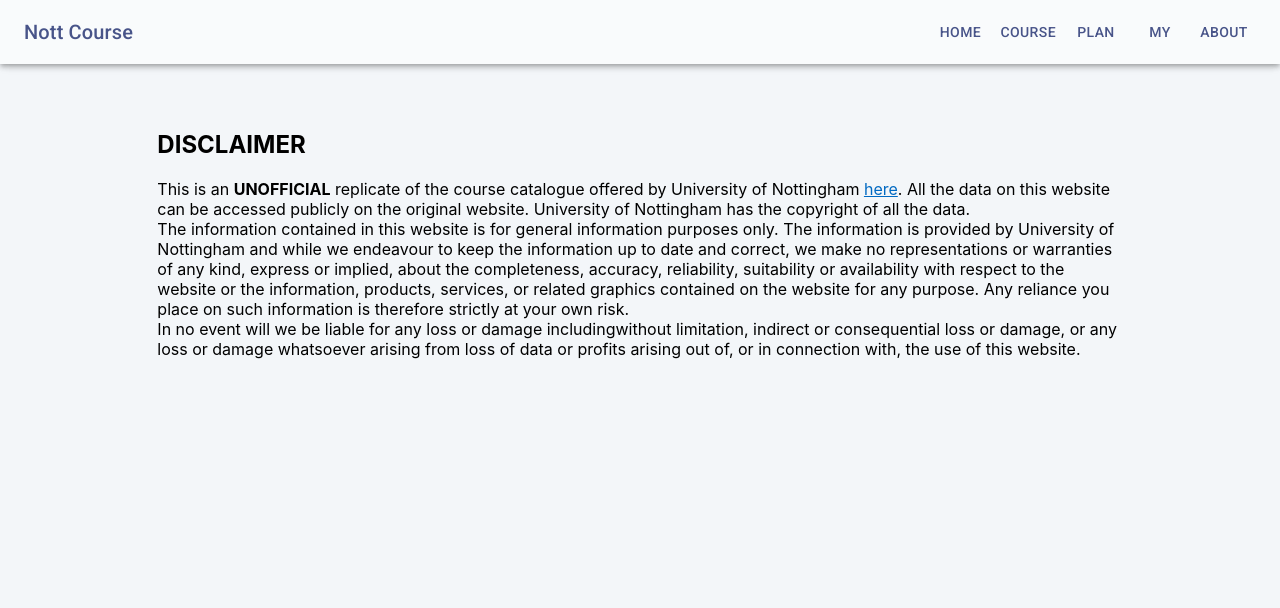
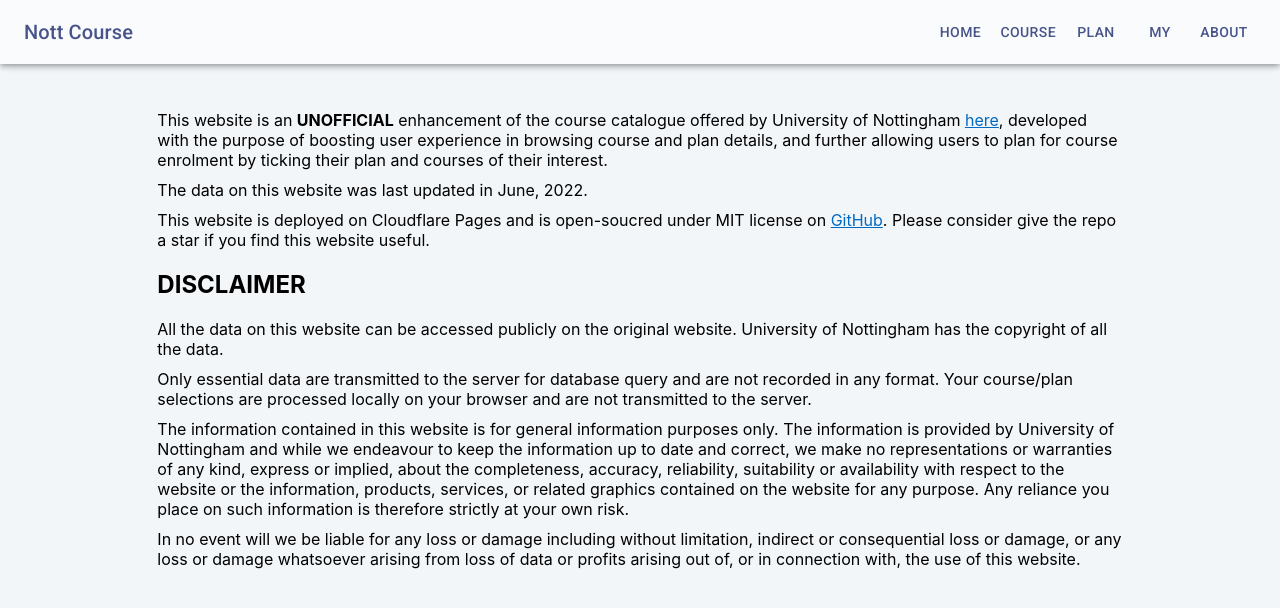
Before and after one commit to EricWay1024/nott-course, a React (Create React App) app: page /about in a window 1280 px wide. Shown: the top 608 px of the page. Built offline with nearby package versions, Linux system fonts and the light colour scheme.

Commit message:
Update about

```diff
--- a/src/About/About.jsx
+++ b/src/About/About.jsx
@@ -3,19 +3,38 @@
 function About() {
   return (
     <div className="about-page-wrapper">
-      <h2>DISCLAIMER</h2>
       <p>
-        This is an
+        This website is an
         {' '}
         <b>UNOFFICIAL</b>
         {' '}
-        replicate of the course catalogue offered by University of Nottingham
+        enhancement of the course catalogue offered by University of Nottingham
         {' '}
         <a href="https://campus.nottingham.ac.uk/psp/csprd_pub/EMPLOYEE/HRMS/c/UN_PROG_AND_MOD_EXTRACT.UN_PAM_CRSE_EXTRCT.GBL">
           here
         </a>
-        . All the data on this website can be accessed publicly on the original website.
+        , developed with the purpose of boosting user experience in browsing course and plan
+        details, and further allowing users to plan for course enrolment by ticking their
+        plan and courses of their interest.
+      </p>
+      <p>
+        The data on this website was last updated in June, 2022.
+      </p>
+      <p>
+        This website is deployed on Cloudflare Pages and is open-soucred under MIT license on
+        {' '}
+        <a href="https://github.com/EricWay1024/nott-course">GitHub</a>
+        . Please consider give the repo a star if you find this website useful.
+      </p>
+      <h2>DISCLAIMER</h2>
+      <p>
+        All the data on this website can be accessed publicly on the original website.
         University of Nottingham has the copyright of all the data.
+      </p>
+      <p>
+        Only essential data are transmitted to the server for database query and are not recorded
+        in any format. Your course/plan selections are processed locally on your browser and are not
+        transmitted to the server.
       </p>
       <p>
         The information contained in this website is for general information purposes
@@ -28,11 +47,12 @@
         strictly at your own risk.
       </p>
       <p>
-        In no event will we be liable for any loss or damage includingwithout limitation,
+        In no event will we be liable for any loss or damage including without limitation,
         indirect or consequential loss or damage, or any loss or damage whatsoever arising
         from loss of data or profits arising out of, or in connection with, the use of this
         website.
       </p>
+
     </div>
   );
 }
--- a/src/App.css
+++ b/src/App.css
@@ -303,6 +303,10 @@
   padding: 50px;
 }
 
+.about-page-wrapper > p {
+  margin-bottom: 10px;
+}
+
 @media only screen and (max-width: 600px){
   .about-page-wrapper{
     padding: 50px 0px;
```
